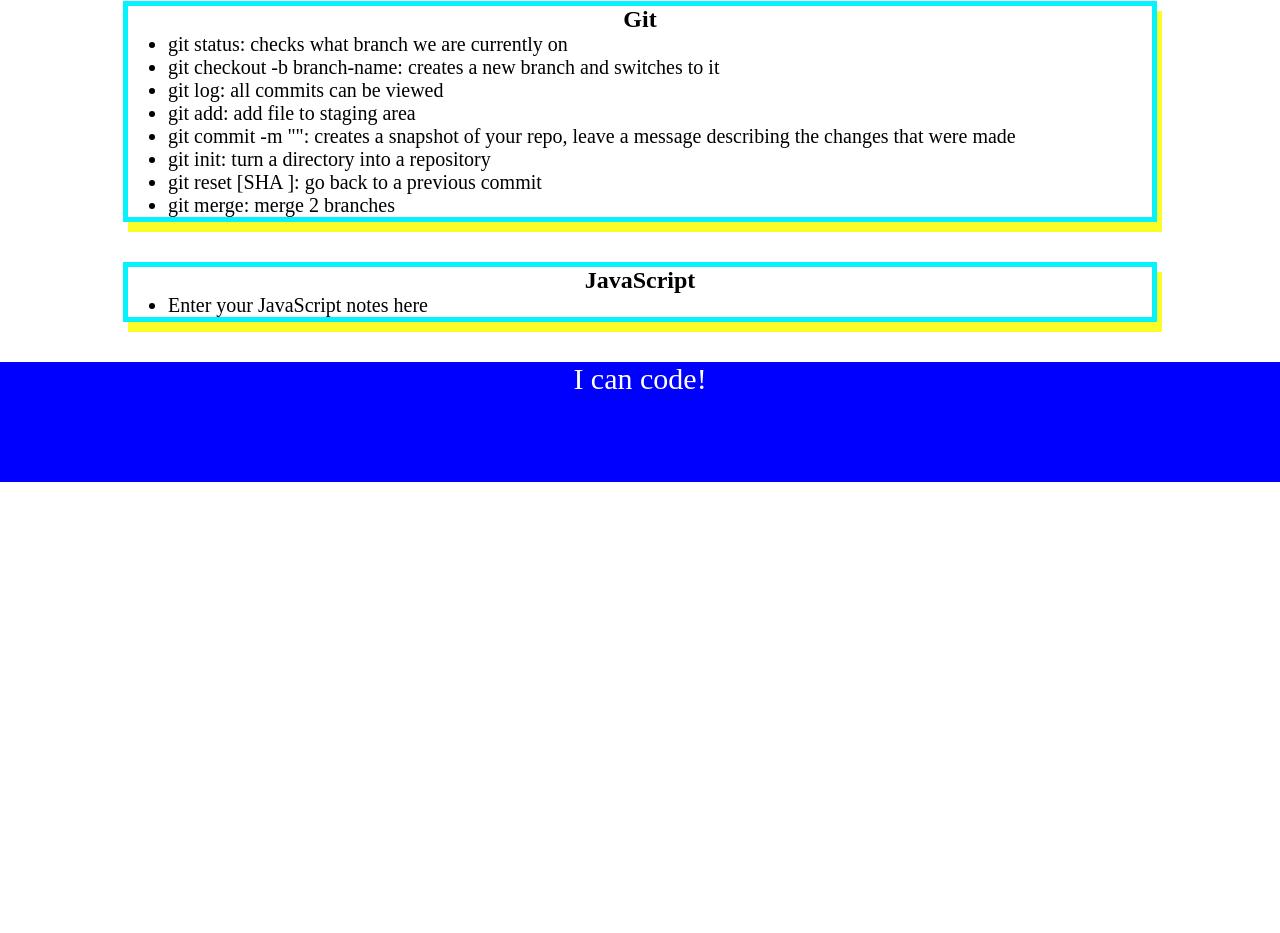
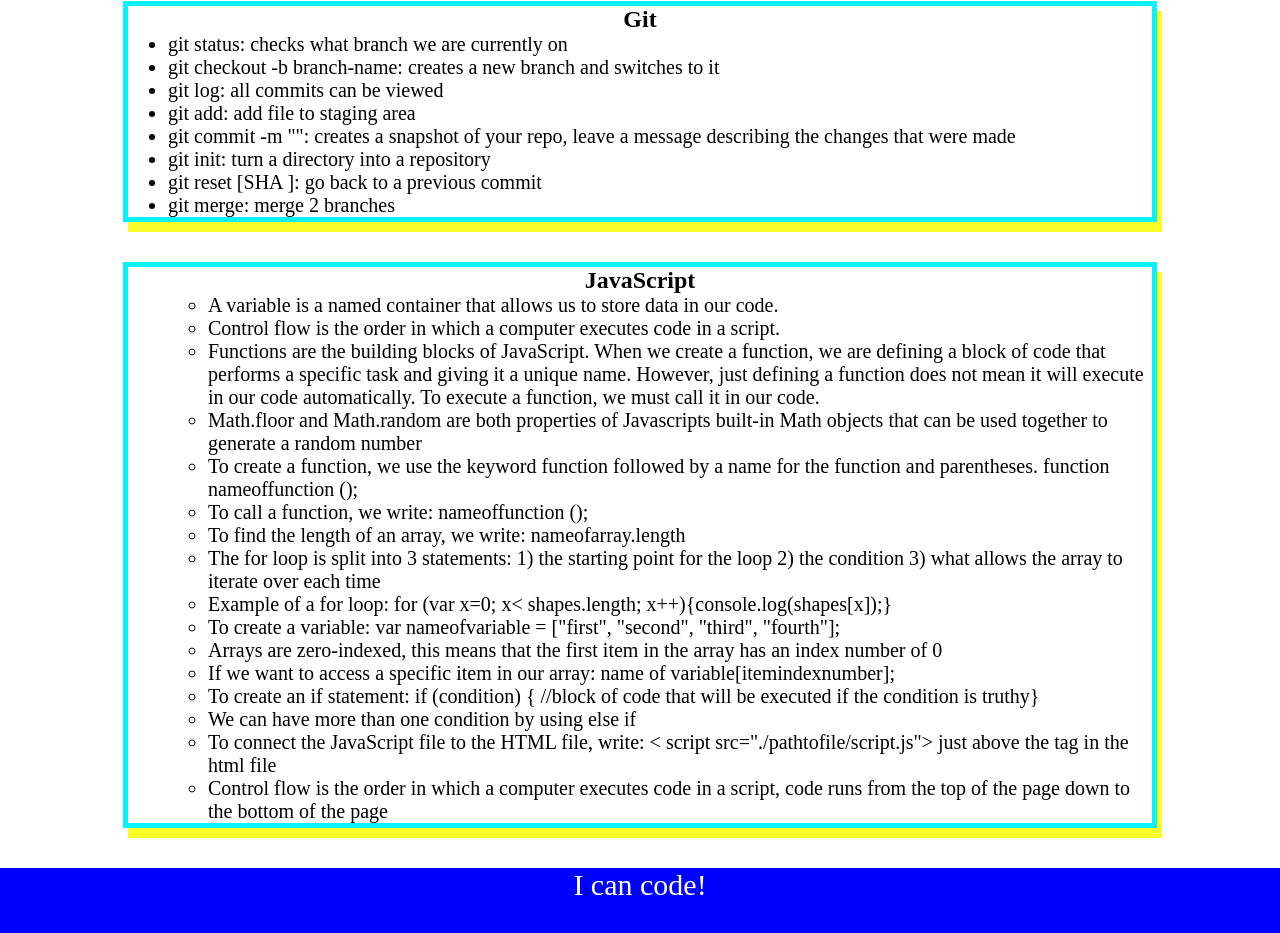
Before and after one commit to me-ak/prework-study-guide, a plain HTML site: page prework-study-guide/index.html in a window 1280 px wide. Shown: the part 589-1522 px from the top of the page. Before the commit the page ends 1071 px from the top, so only its background shows below. Drawn offline with Linux system fonts and the light colour scheme.

Commit message:
added functions using javascript

```diff
--- a/prework-study-guide/assets/scripts.js
+++ b/prework-study-guide/assets/scripts.js
@@ -1,9 +1,29 @@
-/*var shapes = ["triangle", "square", "pentagon", "circle"];
-for(var x = 0; x < shapes.length; x++) {
- console.log(shapes[x]);
-}*/
 
 var topics = ['HTML', 'CSS', 'Git', 'JavaScript'];
-for (var x=0; x < topics.length; x++){
-    console.log(topics[x])
+var randomTopic = topics[Math.floor(Math.random() * topics.length)];
+
+
+function listTopics() {
+ for (var x = 0; x < topics.length; x++) {
+   console.log(topics[x]);
+ }
 }
+
+function selectTopic() {
+ if (randomTopic === 'HTML') {
+   console.log("Let's study HTML!");
+ } else if (randomTopic === 'CSS') {
+   console.log("Let's study CSS!");
+ } else if (randomTopic === 'Git') {
+   console.log("Let's study Git!");
+ } else if (randomTopic === 'JavaScript') {
+   console.log("Let's study JavaScript!");
+ } else {
+   console.log('Please try again!');
+ }
+}
+
+    console.log('Here are the topics we learned through Prework:');
+        listTopics();
+    console.log('Which topic should we study first?');
+        selectTopic();
--- a/prework-study-guide/index.html
+++ b/prework-study-guide/index.html
@@ -57,7 +57,24 @@
       <section class="card" id="javascript-section">
         <h2>JavaScript</h2>
        <ul>
-            <li>Enter your JavaScript notes here</li>
+        <ul>
+          <li>A variable is a named container that allows us to store data in our code.</li>
+          <li>Control flow is the order in which a computer executes code in a script.</li>
+          <li>Functions are the building blocks of JavaScript. When we create a function, we are defining a block of code that performs a specific task and giving it a unique name. However, just defining a function does not mean it will execute in our code automatically. To execute a function, we must call it in our code.</li>
+          <li>Math.floor and Math.random are both properties of Javascripts built-in Math objects that can be used together to generate a random number</li>
+          <li>To create a function, we use the keyword function followed by a name for the function and parentheses. function nameoffunction ();</li>
+          <li>To call a function, we write: nameoffunction ();</li>
+          <li>To find the length of an array, we write: nameofarray.length</li>
+          <li>The for loop is split into 3 statements: 1) the starting point for the loop 2) the condition 3) what allows the array to iterate over each time </li>
+          <li>Example of a for loop: for (var x=0; x< shapes.length; x++){console.log(shapes[x]);}</li>
+          <li>To create a variable: var nameofvariable = ["first", "second", "third", "fourth"];
+          <li>Arrays are zero-indexed, this means that the first item in the array has an index number of 0</li>
+          <li>If we want to access a specific item in our array: name of variable[itemindexnumber]; </li>
+          <li>To create an if statement: if (condition) { //block of code that will be executed if the condition is truthy}</li>
+          <li>We can have more than one condition by using else if</li>
+          <li>To connect the JavaScript file to the HTML file, write: < script src="./pathtofile/script.js"></ script> just above the </ body> tag in the html file</li>
+          <li>Control flow is the order in which a computer executes code in a script, code runs from the top of the page down to the bottom of the page </li>
+        </ul>
        </ul>
       </section>
 
```
